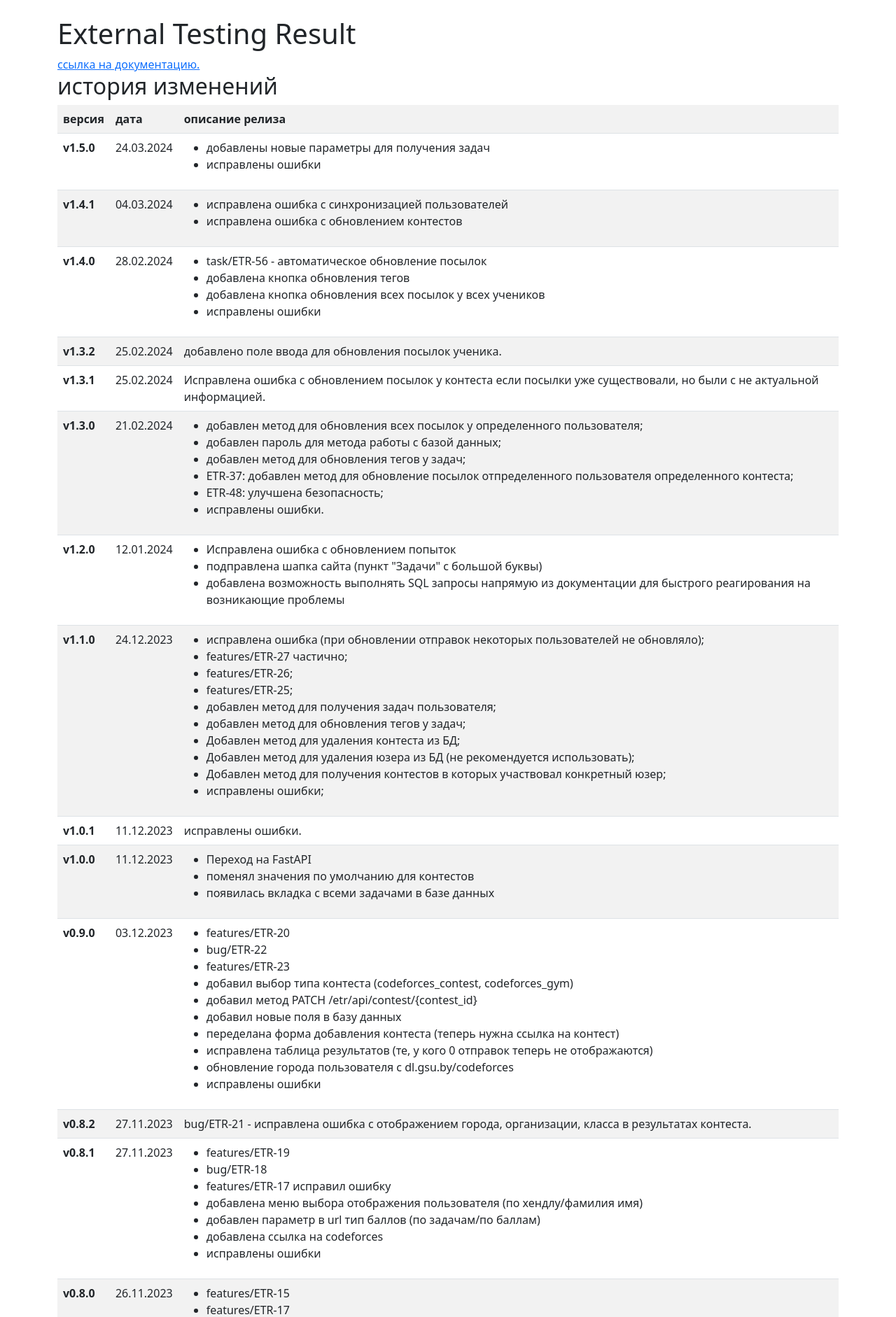
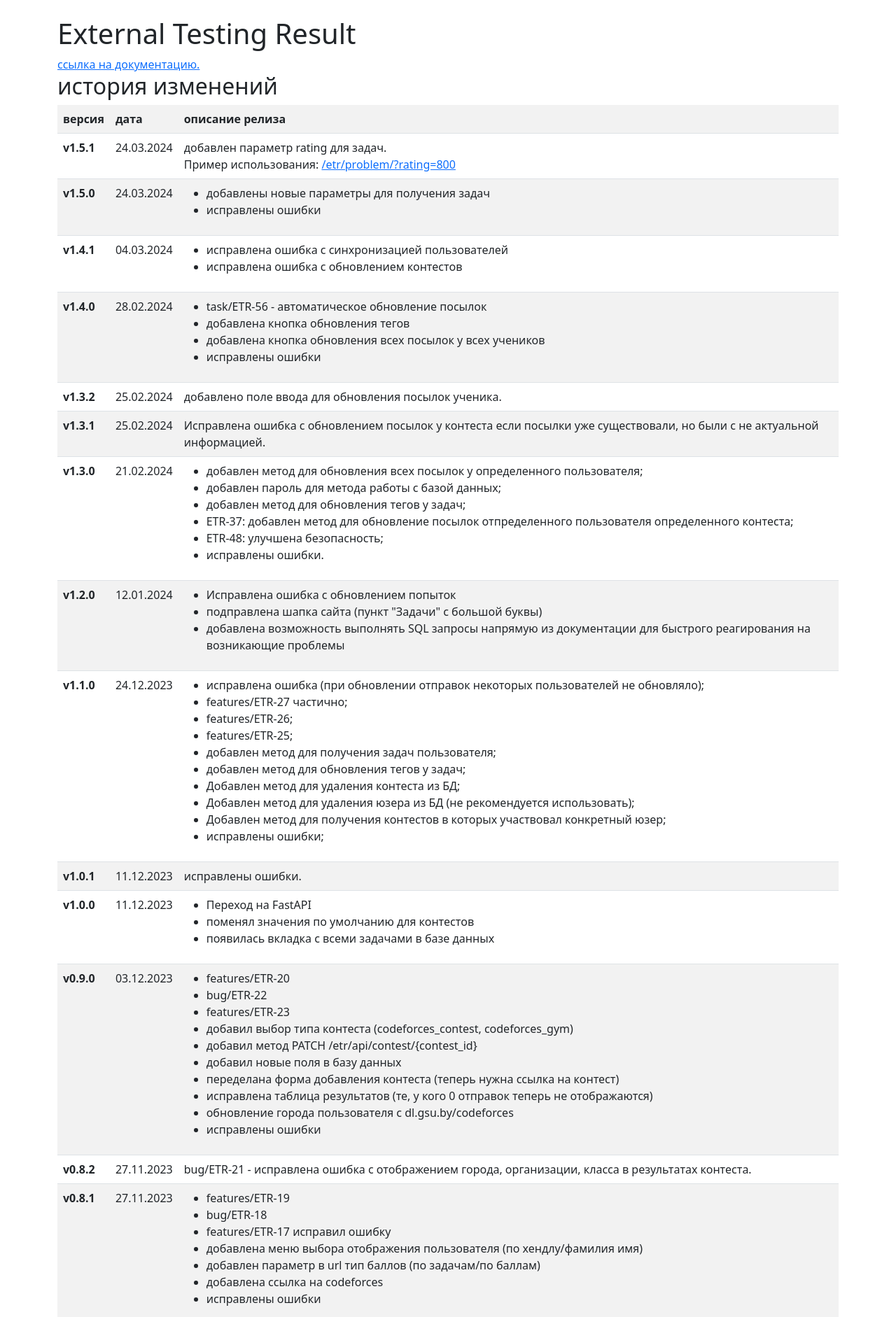
Before and after one commit to KingAndJoker/etr, a FastAPI app: page /about in a window 1280 px wide. Shown: the part 56-1938 px from the top of the page at 70% size. Run offline with FastAPI, Linux system fonts and the light colour scheme.

Commit message:
release note v1.5.1

```diff
--- a/etr/templates/about.html
+++ b/etr/templates/about.html
@@ -13,6 +13,15 @@
         <th>версия</th>
         <th>дата</th>
         <th>описание релиза</th>
+    </tr>
+
+    <tr>
+        <th>v1.5.1</th>
+        <td>24.03.2024</td>
+        <td>
+            добавлен параметр rating для задач.<br>
+            Пример использования: <a href="/etr/problem/?rating=800">/etr/problem/?rating=800</a>
+        </td>
     </tr>
 
     <tr>
```
